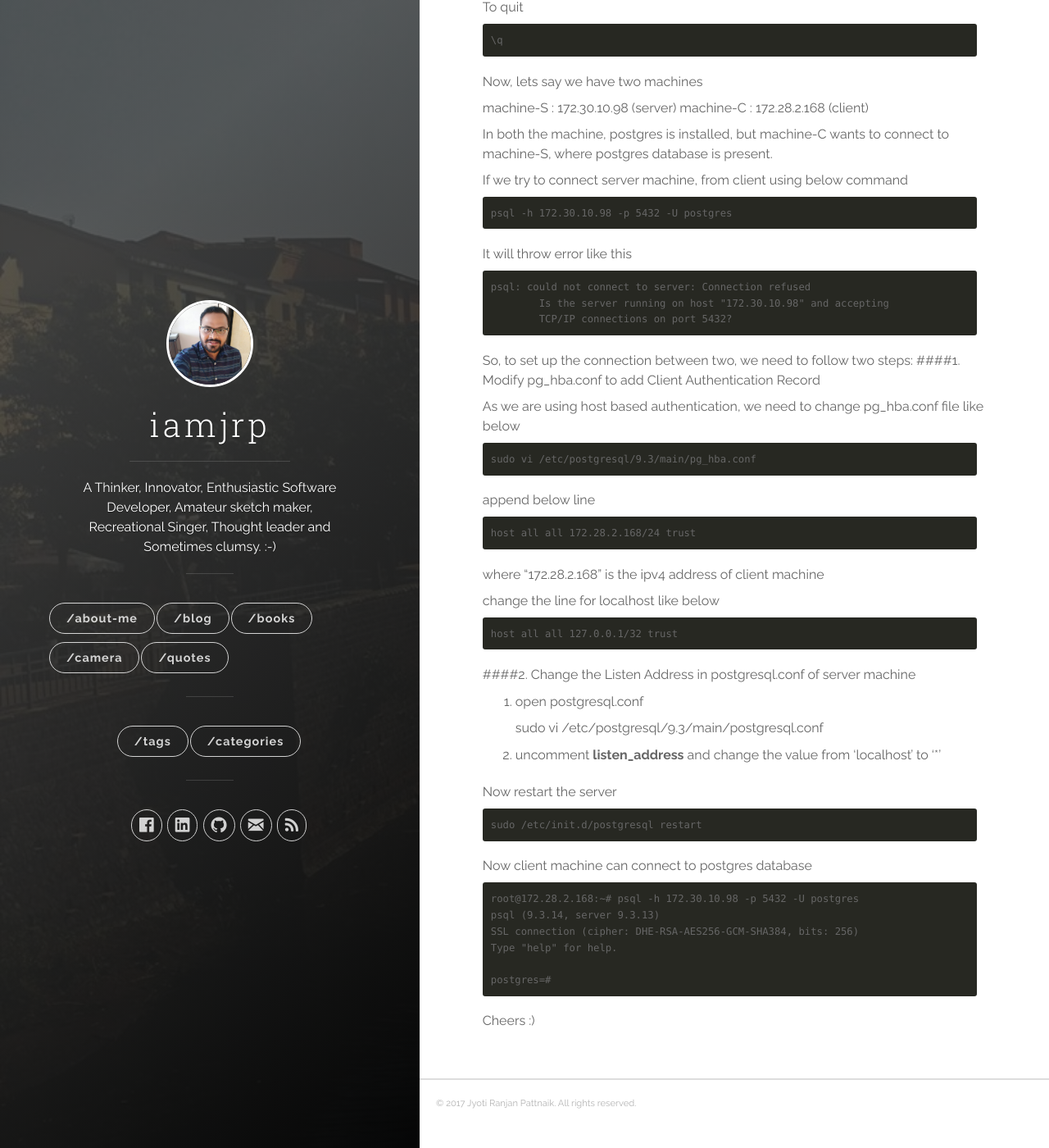
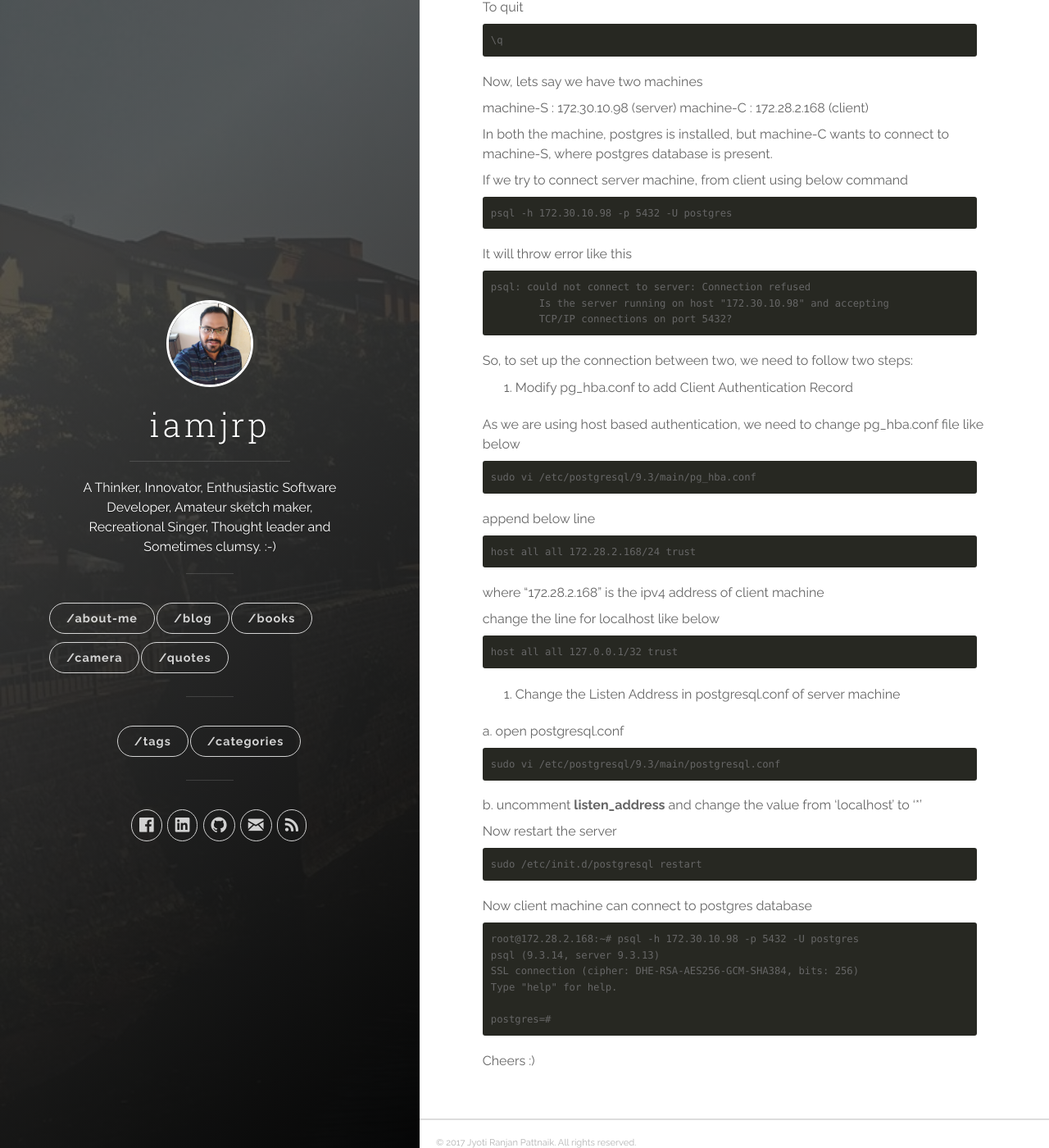
Before and after one commit to jrphub/jrphub.github.io, a Jekyll site: the page built from _posts/2017-05-10-installing-postgres.markdown, in a window 1280 px wide and 1400 px high, scrolled down 779 px. Shown: the whole window at 82% size. Built offline with Jekyll 4.4.1, drawn with Linux system fonts in a browser that asks for light colours; nearby versions of some CDN libraries; comment, search, counter and statistics services are not loaded.

Commit message:
refractoring markdown

````diff
--- a/_posts/2017-01-19-Concepts-of-Hbase.markdown
+++ b/_posts/2017-01-19-Concepts-of-Hbase.markdown
@@ -146,7 +146,7 @@ So how does HBase recover the MemStore updates not persisted to HFiles?
 2. Slow complex crash recovery
 3. Major Compaction I/O storms
 
-#### Basic Commands
+Basic Commands
 
 ```shell
 $ ./bin/hbase shell
--- a/_posts/2017-05-10-installing-postgres.markdown
+++ b/_posts/2017-05-10-installing-postgres.markdown
@@ -55,7 +55,7 @@ It will throw error like this
 
 
 So, to set up the connection between two, we need to follow two steps:
-####1. Modify pg_hba.conf to add Client Authentication Record
+1. Modify pg_hba.conf to add Client Authentication Record
 
 As we are using host based authentication, we need to change pg_hba.conf file like below
 
@@ -72,14 +72,14 @@ change the line for localhost like below
     host all all 127.0.0.1/32 trust
 
 
-####2. Change the Listen Address in postgresql.conf of server machine
+2. Change the Listen Address in postgresql.conf of server machine
 
-1. open postgresql.conf
+a. open postgresql.conf
 
     sudo vi /etc/postgresql/9.3/main/postgresql.conf
 
 
-2. uncomment **listen_address** and change the value from 'localhost' to '*'
+b. uncomment **listen_address** and change the value from 'localhost' to '*'
 
 Now restart the server
 
--- a/_posts/2017-07-21-rhive-hiveserver-2-mysql-hadoop.markdown
+++ b/_posts/2017-07-21-rhive-hiveserver-2-mysql-hadoop.markdown
@@ -6,7 +6,7 @@ tags: [hive]
 ---
 Assuming machine "R" wants to connect to machine "H" using Rhive.
 
-####Pre-requisites
+Pre-requisites
 1. Hadoop and Hive should be configured in machine R
 2. RHive is installed and configured in machine R
 3. Hadoop should be configured in machine H
@@ -14,7 +14,7 @@ Assuming machine "R" wants to connect to machine "H" using Rhive.
 
 *Hadoop and hive versions should be compatible in both the machines*
 
-####Setting up Machine H to allow request from machine R
+Setting up Machine H to allow request from machine R
 Machine R will try to access machine H using rhive, which needs hadoop and hive configured and running behind. Machine H has hadoop and hive configured and hiveserver2 running.
 
 Steps Involved:
````
Also changed, not shown: _posts/2017-09-19-scala-project-on-eclipse.markdown (+6 -6 lines).
